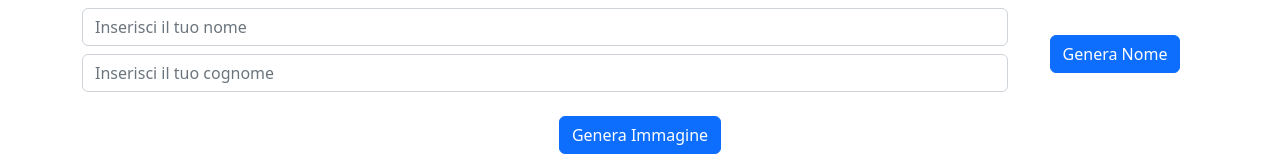
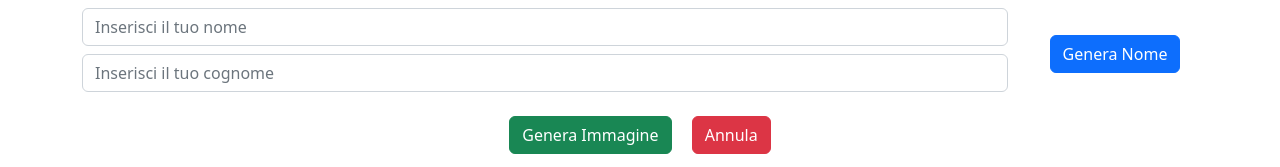
Before and after one commit to StefanoSax93/vue-hello, a plain HTML site: page index.html in a window 1280 px wide. Drawn offline with nearby package versions, Linux system fonts and the light colour scheme.

Commit message:
altre modifiche

```diff
--- a/index.html
+++ b/index.html
@@ -23,11 +23,13 @@
                 </div>
             </div>
 
-
             <h1 :class="messageStyle">{{name}}</h1>
         </div>
-        <div class="d-flex flex-column">
-            <button class="btn btn-primary my-3 align-self-center" @click="generateImage">Genera Immagine</button>
+        <div class="d-flex flex-column align-items-center">
+            <div class="my-3">
+                <button class="btn btn-success me-3" @click="generateImage">Genera Immagine</button>
+                <button class="btn btn-danger" @click="removeImage">Annula</button>
+            </div>
             <img class="rounded" :src="randomImage" alt="">
         </div>
 
--- a/js/main.js
+++ b/js/main.js
@@ -16,8 +16,7 @@ const appVue = new Vue({
         inputSurname: '',
         randomImage: ''
     },
-    //immagine da inserire al click
-    //https://picsum.photos/800/600
+
     methods: {
         generateName: function () {
             this.name= this.inputName + ' ' + this.inputSurname;
@@ -25,7 +24,10 @@ const appVue = new Vue({
             this.name = this.name.toUpperCase();
         },
         generateImage: function() {
-            this.randomImage = 'https://picsum.photos/800/600';
+            this.randomImage = 'https://picsum.photos/600/400';
+        },
+        removeImage: function() {
+            this.randomImage = '';
         }
     },
 });
```
